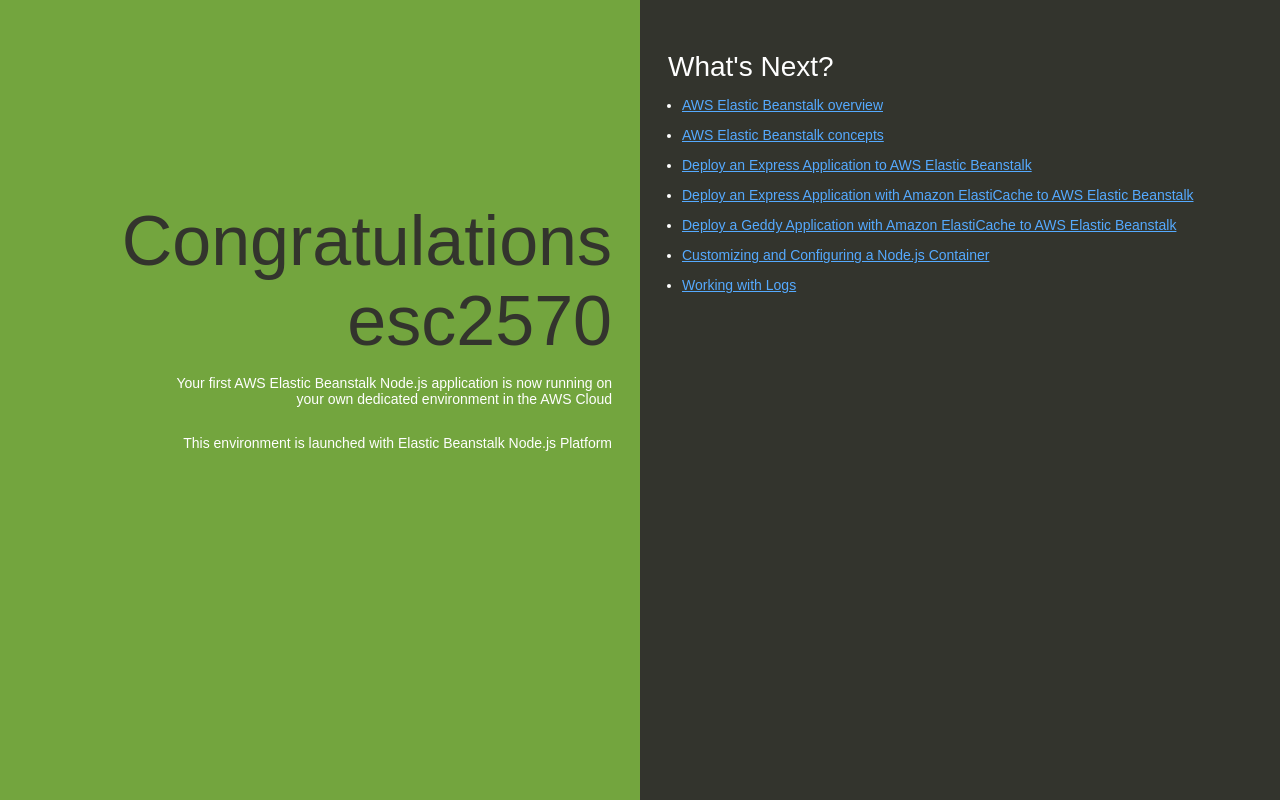
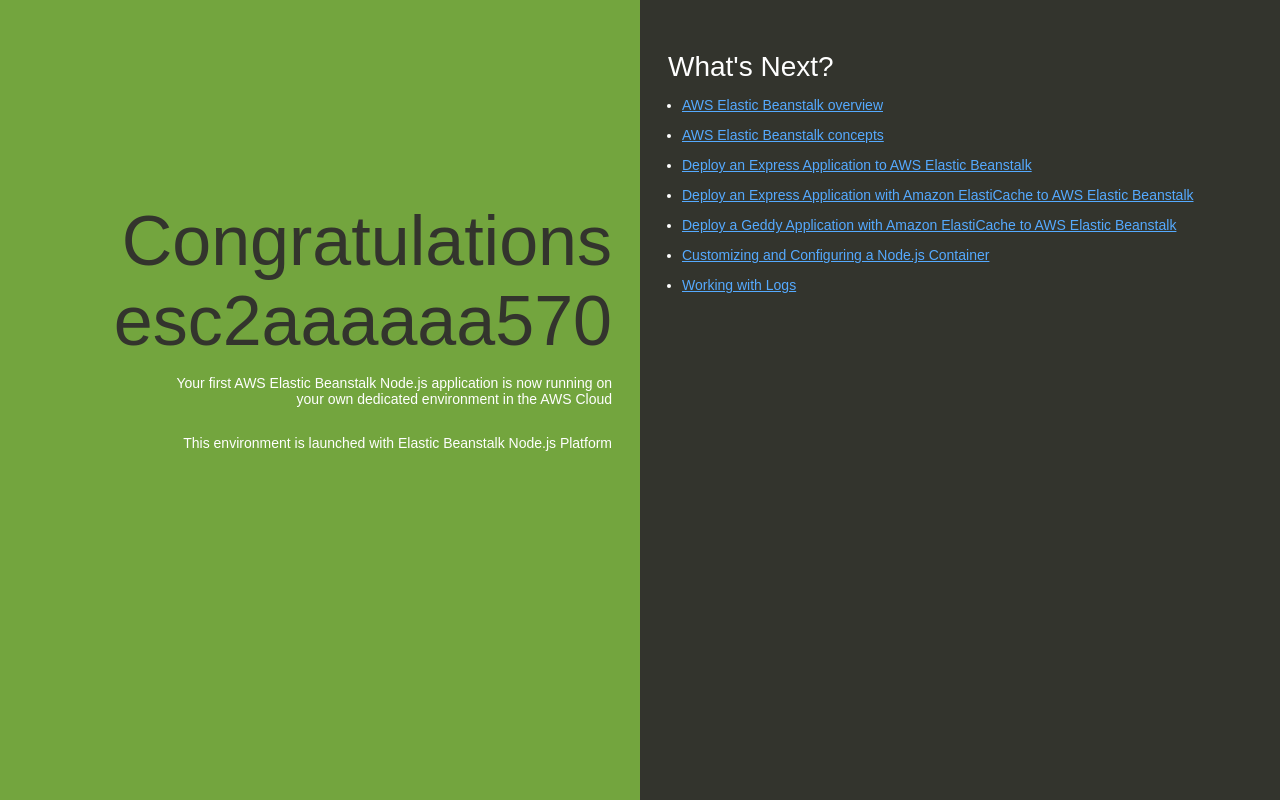
Before and after one commit to esc2570/ec-test-node-app, a website: page index.html in a window 1280 px wide. Drawn offline with Linux system fonts and the light colour scheme.

Commit message:
Update index.html

```diff
--- a/index.html
+++ b/index.html
@@ -74,7 +74,7 @@
   </head>
   <body>
     <div class="textColumn">
-      <h1>Congratulations esc2570</h1>
+      <h1>Congratulations esc2aaaaaa570</h1>
       <p>Your first AWS Elastic Beanstalk Node.js application is now running on your own dedicated environment in the AWS Cloud</p>
       <p>This environment is launched with Elastic Beanstalk Node.js Platform</p>
     </div>
```
